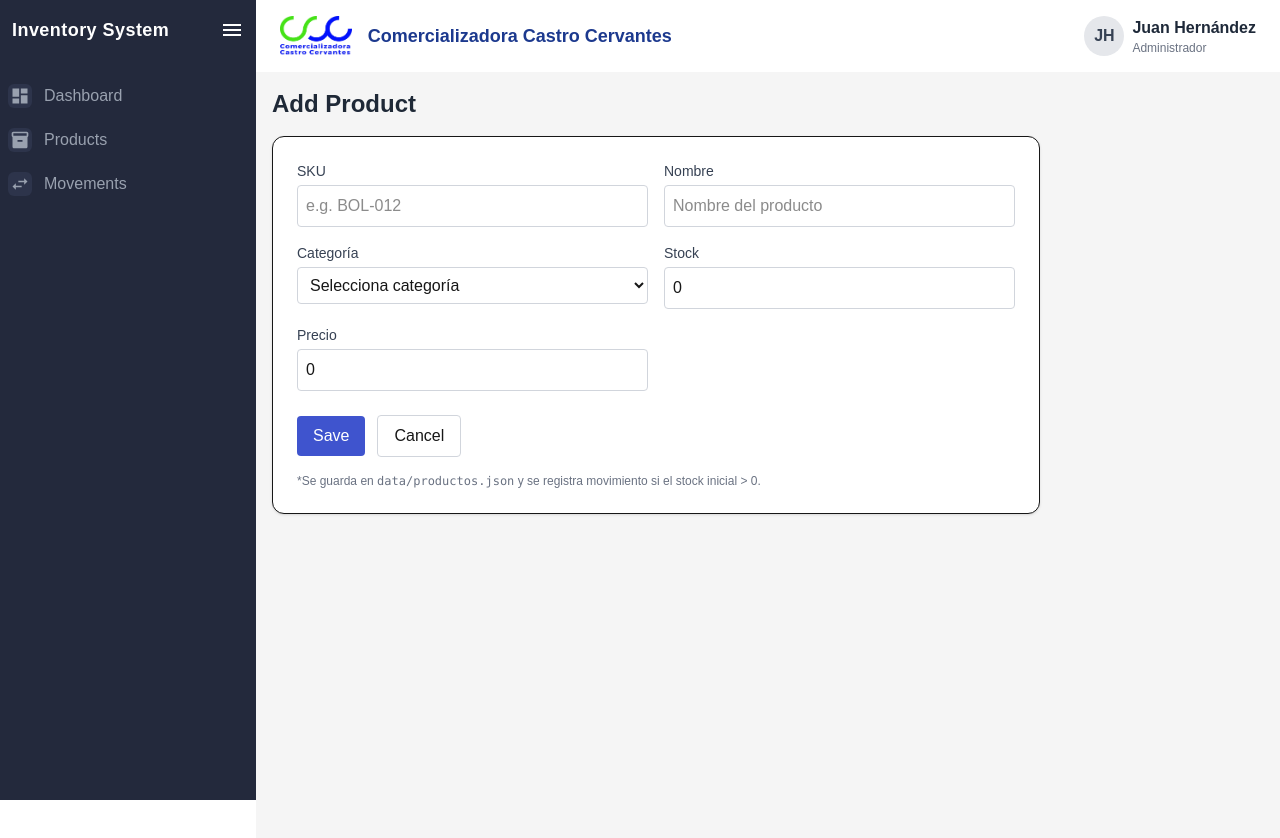
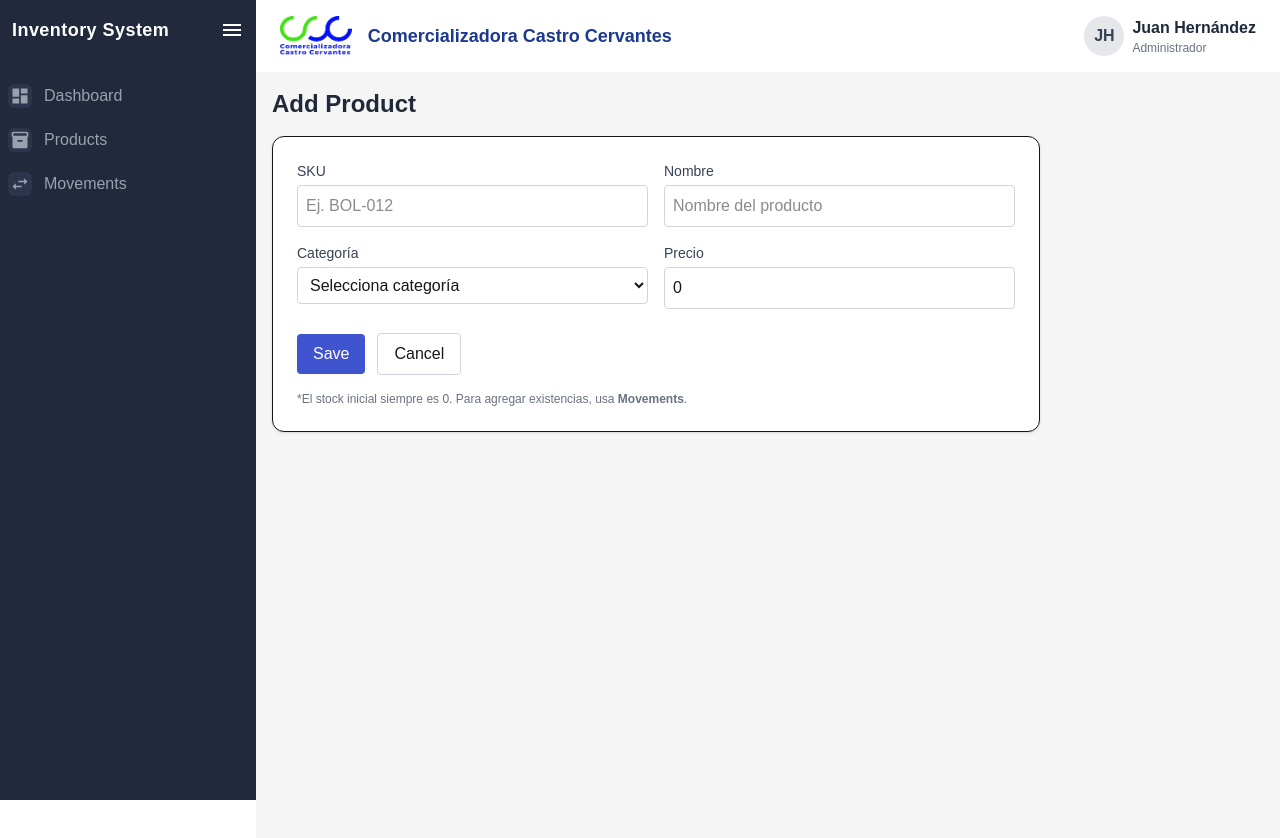
Before and after one commit to Juan-Hernandez-Dev/CCC_Inventory, a Next.js app: page /products/new in a window 1280 px wide. Shown: the top 838 px of the page. Built offline with nearby package versions, Linux system fonts and the light colour scheme.

Commit message:
Correcion al agregar producto

```diff
--- a/components/ProductsTable.tsx
+++ b/components/ProductsTable.tsx
@@ -1,28 +1,24 @@
-"use client";
+import React from "react";
+import { MdEdit, MdClose, MdCheckCircle, MdWarning, MdCancel } from "react-icons/md";
+import Link from "next/link";
 
-import React from 'react';
-import { MdEdit, MdClose, MdCheckCircle, MdWarning, MdCancel } from 'react-icons/md';
-
-// Define the Product type
-export interface Product {
-  id?: number; // opcional: muchos registros no traen id
+type ProductRow = {
   sku: string;
   nombre: string;
   precio: number;
   categoria: string;
   stock: number;
-  estado: string; // "Available" | "Restock Soon" | "Out of Stock"
-}
+  estado: "Available" | "Restock Soon" | "Out of Stock" | string;
+};
 
 type Props = {
-  products: Product[];
-  onEdit?: (p: Product) => void;
-  onDelete?: (p: Product) => void;
+  products: ProductRow[];
+  /** Se llama después de borrar para que el padre refresque o quite el item de la lista */
+  onDeleted?: (sku: string) => void;
 };
 
-// Helper to render status with color and icon
 const StatusCell: React.FC<{ status: string }> = ({ status }) => {
-  if (status === 'Available') {
+  if (status === "Available") {
     return (
       <span className="flex items-center justify-center gap-1 text-green-600 font-semibold">
         <MdCheckCircle className="text-green-500" size={18} />
@@ -30,7 +26,7 @@ const StatusCell: React.FC<{ status: string }> = ({ status }) => {
       </span>
     );
   }
-  if (status === 'Restock Soon') {
+  if (status === "Restock Soon") {
     return (
       <span className="flex items-center justify-center gap-1 text-yellow-600 font-semibold">
         <MdWarning className="text-yellow-500" size={18} />
@@ -38,7 +34,7 @@ const StatusCell: React.FC<{ status: string }> = ({ status }) => {
       </span>
     );
   }
-  if (status === 'Out of Stock') {
+  if (status === "Out of Stock") {
     return (
       <span className="flex items-center justify-center gap-1 text-red-600 font-semibold">
         <MdCancel className="text-red-500" size={18} />
@@ -49,7 +45,27 @@ const StatusCell: React.FC<{ status: string }> = ({ status }) => {
   return <span>{status}</span>;
 };
 
-const ProductsTable: React.FC<Props> = ({ products, onEdit, onDelete }) => {
+const ProductsTable: React.FC<Props> = ({ products, onDeleted }) => {
+  const handleDelete = async (sku: string) => {
+    if (!confirm(`Delete product ${sku}?`)) return;
+    try {
+      const res = await fetch(`/api/products/${encodeURIComponent(sku)}`, {
+        method: "DELETE",
+      });
+      if (!res.ok) {
+        let msg = "Could not delete product.";
+        try {
+          msg = (await res.json())?.error ?? msg;
+        } catch {}
+        alert(msg);
+        return;
+      }
+      onDeleted?.(sku);
+    } catch {
+      alert("Network error deleting product.");
+    }
+  };
+
   return (
     <div>
       <table className="w-full border-collapse rounded-lg shadow-bottom-sides">
@@ -66,10 +82,7 @@ const ProductsTable: React.FC<Props> = ({ products, onEdit, onDelete }) => {
         </thead>
         <tbody>
           {products.map((product, idx) => (
-            <tr
-              key={`${product.sku ?? product.id ?? 'no-key'}-${idx}`} // ✅ clave estable y única
-              className={idx % 2 === 0 ? 'bg-white' : 'bg-gray-100'}
-            >
+            <tr key={product.sku} className={idx % 2 === 0 ? "bg-white" : "bg-gray-100"}>
               <td className="p-2 text-center">{product.sku}</td>
               <td className="p-2 text-left">{product.nombre}</td>
               <td className="p-2 text-center">${product.precio}</td>
@@ -79,19 +92,19 @@ const ProductsTable: React.FC<Props> = ({ products, onEdit, onDelete }) => {
               </td>
               <td className="p-2 text-center">{product.stock}</td>
               <td className="p-2 flex justify-center gap-2">
-                {/* Edit button */}
-                <button
-                  type="button"
-                  onClick={() => onEdit?.(product)}
+                {/* Edit -> usa /products/edit?sku=... */}
+                <Link
+                  href={`/products/edit?sku=${encodeURIComponent(product.sku)}`}
                   className="w-8 h-8 flex items-center justify-center bg-blue-600 hover:bg-blue-700 text-white rounded-md"
                   title="Edit"
                 >
                   <MdEdit size={20} />
-                </button>
-                {/* Delete button */}
+                </Link>
+
+                {/* Delete */}
                 <button
                   type="button"
-                  onClick={() => onDelete?.(product)}
+                  onClick={() => handleDelete(product.sku)}
                   className="w-8 h-8 flex items-center justify-center bg-red-600 hover:bg-red-700 text-white rounded-md"
                   title="Delete"
                 >
@@ -100,6 +113,14 @@ const ProductsTable: React.FC<Props> = ({ products, onEdit, onDelete }) => {
               </td>
             </tr>
           ))}
+
+          {products.length === 0 && (
+            <tr>
+              <td className="p-6 text-center text-gray-500" colSpan={7}>
+                No products found.
+              </td>
+            </tr>
+          )}
         </tbody>
       </table>
     </div>
--- a/data/movements.json
+++ b/data/movements.json
@@ -1,5 +1,86 @@
 {
   "movements": [
+    {
+      "id": "143199bc-c169-4354-9274-419999ad59a7",
+      "product": "siete",
+      "sku": "PRU-007",
+      "movement": "Stock In",
+      "quantity": 20,
+      "user": "System",
+      "date": "2025-10-13T09:05:53.546Z"
+    },
+    {
+      "id": "d66a58e3-cf28-4d67-87e2-86bd6986b0a1",
+      "product": "aaa",
+      "sku": "PRU-007",
+      "movement": "Stock In",
+      "quantity": 50,
+      "user": "System",
+      "date": "2025-10-13T09:04:52.558Z"
+    },
+    {
+      "id": "1e1f29cc-f604-4685-a68d-90c42dbaa5ed",
+      "product": "prueba cuatro",
+      "sku": "PRU-004",
+      "movement": "Stock Out",
+      "quantity": 50,
+      "user": "System",
+      "date": "2025-10-13T09:04:10.518Z"
+    },
+    {
+      "id": "34ed98d4-0e59-4dc0-b840-b1d15397ee62",
+      "product": "prueba cuatro",
+      "sku": "PRU-004",
+      "movement": "Stock In",
+      "quantity": 40,
+      "user": "System",
+      "date": "2025-10-13T08:59:39.612Z"
+    },
+    {
+      "id": "f978c042-f3df-41d2-b8fc-4455fb7f96c6",
+      "product": "prueba tres",
+      "sku": "PRU-003",
+      "movement": "Stock Out",
+      "quantity": 100,
+      "user": "System",
+      "date": "2025-10-13T08:59:03.774Z"
+    },
+    {
+      "id": "3b047e39-45a2-4828-88c6-537aaf5279e9",
+      "product": "prueba tres",
+      "sku": "PRU-003",
+      "movement": "Stock In",
+      "quantity": 45,
+      "user": "System",
+      "date": "2025-10-13T08:57:20.714Z"
+    },
+    {
+      "id": "74168a64-e6a5-4a22-be68-7c052ae19127",
+      "product": "prueba dos",
+      "sku": "PRU-002",
+      "movement": "Stock In",
+      "quantity": 10,
+      "user": "System",
+      "date": "2025-10-13T08:54:15.197Z"
+    },
+    {
+      "id": "f9e16801-9cc4-49c9-b453-fe86086eeaba",
+      "product": "prueba",
+      "sku": "PRU-001",
+      "movement": "Stock Out",
+      "quantity": 8,
+      "user": "System",
+      "date": "2025-10-13T08:47:23.343Z"
+    },
+    {
+      "id": "a22ec59a-5a6a-43b9-a7eb-e3f7d9aeb6a6",
+      "product": "prueba",
+      "sku": "PRU-001",
+      "movement": "Stock In",
+      "quantity": 1,
+      "user": "System",
+      "date": "2025-10-13T08:47:02.005Z"
+    },
     {
       "id": "78753ef4-ce62-47c7-ba5b-cb5a1b88ec76",
       "product": "Bolsa negra 60 x 90 cm (B60)",
--- a/data/productos.json
+++ b/data/productos.json
@@ -5,7 +5,7 @@
       "nombre": "Bolsa negra 60 x 90 cm (B60)",
       "categoria": "BOLSAS",
       "stock": 13,
-      "precio": 40
+      "precio": 45
     },
     {
       "sku": "FER-005",
@@ -129,10 +129,31 @@
     },
     {
       "sku": "PRU-001",
-      "nombre": "Prueba uno",
+      "nombre": "prueba",
       "categoria": "BOLSAS",
-      "stock": 4,
-      "precio": 10
+      "stock": 1,
+      "precio": 12
+    },
+    {
+      "sku": "PRU-002",
+      "nombre": "prueba dos",
+      "categoria": "BOLSAS",
+      "stock": 0,
+      "precio": 150
+    },
+    {
+      "sku": "PRU-003",
+      "nombre": "prueba tres",
+      "categoria": "BOLSAS",
+      "stock": 0,
+      "precio": 140
+    },
+    {
+      "sku": "PRU-004",
+      "nombre": "prueba cuatro",
+      "categoria": "BOLSAS",
+      "stock": 0,
+      "precio": 23
     }
   ]
 }
--- a/src/app/api/products/[sku]/route.ts
+++ b/src/app/api/products/[sku]/route.ts
@@ -2,7 +2,6 @@ import { NextResponse } from "next/server";
 import { readProducts, upsertProduct, deleteProduct } from "@/lib/jsonDb";
 import type { Product } from "@/lib/jsonDb";
 
-// Next 15: params es asíncrono
 type Params = Promise<{ sku: string }>;
 
 export async function GET(_req: Request, ctx: { params: Params }) {
@@ -17,11 +16,11 @@ export async function PUT(req: Request, ctx: { params: Params }) {
   const { sku } = await ctx.params;
   const body = (await req.json()) as Partial<Product>;
 
-  // Ignoramos cualquier "stock" enviado: solo nombre/categoría/precio.
   const productos = await readProducts();
   const existente = productos.find((p) => p.sku === sku);
+
   if (!existente) {
-    // Crear en caso de que no exista (stock = 0; se ajusta solo por Movements)
+    // Crear SIN stock (stock = 0). Stock solo por Movements.
     const nuevo: Product = {
       sku,
       nombre: String(body.nombre ?? ""),
@@ -33,14 +32,14 @@ export async function PUT(req: Request, ctx: { params: Params }) {
     return NextResponse.json({ ok: true, productos: out }, { status: 200 });
   }
 
+  // Editar sin tocar stock
   const actualizado: Product = {
     sku,
     nombre: String(body.nombre ?? existente.nombre),
     categoria: String(body.categoria ?? existente.categoria),
-    stock: existente.stock, // ← no se toca aquí
+    stock: existente.stock, // ← intocable aquí
     precio: Number(body.precio ?? existente.precio),
   };
-
   const out = await upsertProduct(actualizado);
   return NextResponse.json({ ok: true, productos: out }, { status: 200 });
 }
--- a/src/app/products/new/page.tsx
+++ b/src/app/products/new/page.tsx
@@ -2,84 +2,74 @@
 
 import React, { useState } from "react";
 import { useRouter } from "next/navigation";
-import Header from "../../../../components/Header";
-import Sidebar from "../../../../components/Sidebar";
+import Header from "@/components/Header";
+import Sidebar from "@/components/Sidebar";
 
 const CATEGORY_OPTIONS = [
   "BOLSAS","FERRETERIA","PERFUMERIA","LIQ. 5 LITROS","ESCOBAS","FIBRAS",
   "LIQ. 1 LITRO","JARCERIA","PASTILLA/AROMA","PAPEL","VENENO","DESPACHADORES",
-  "LIQ. 500 ML","TRAPADORES BG","DULCERIA"
+  "LIQ. 500 ML","TRAPADORES BG","DULCERIA",
 ];
-
-type NewProduct = {
-  sku: string;
-  nombre: string;
-  categoria: string;
-  stock: number;
-  precio: number;
-};
 
 export default function NewProductPage() {
   const router = useRouter();
   const [sidebarWidth, setSidebarWidth] = useState("64px");
 
-  const [form, setForm] = useState<NewProduct>({ sku: "", nombre: "", categoria: "", stock: 0, precio: 0 });
-  const [errors, setErrors] = useState<{ [k: string]: string }>({});
+  const [form, setForm] = useState({
+    sku: "",
+    nombre: "",
+    categoria: "",
+    precio: 0,
+  });
+  const [errors, setErrors] = useState<{[k:string]: string}>({});
   const [saving, setSaving] = useState(false);
 
-  const handleChange = (k: keyof NewProduct, v: string) => {
-    setForm((prev) => ({ ...prev, [k]: k === "stock" || k === "precio" ? (v === "" ? 0 : Number(v)) : v }));
+  const handle = (k: keyof typeof form, v: string) => {
+    setForm(prev => ({
+      ...prev,
+      [k]: k === "precio" ? Number(v) : v,
+    }));
   };
 
-  const validate = (): boolean => {
-    const e: { [k: string]: string } = {};
+  const validate = () => {
+    const e: {[k:string]: string} = {};
     if (!form.sku.trim()) e.sku = "SKU requerido";
     if (!form.nombre.trim()) e.nombre = "Nombre requerido";
-    if (!form.categoria) e.categoria = "Selecciona una categoría";
-    if (Number.isNaN(form.stock) || form.stock < 0) e.stock = "Stock debe ser 0 o mayor";
-    if (Number.isNaN(form.precio) || form.precio < 0) e.precio = "Precio debe ser 0 o mayor";
+    if (!form.categoria.trim()) e.categoria = "Categoría requerida";
+    if (!Number.isFinite(form.precio) || form.precio < 0) e.precio = "Precio inválido";
     setErrors(e);
     return Object.keys(e).length === 0;
   };
 
-  const onSubmit = async (e: React.FormEvent) => {
-    e.preventDefault();
+  const onSubmit = async (ev: React.FormEvent) => {
+    ev.preventDefault();
     if (!validate()) return;
     setSaving(true);
     try {
-      // 1) Crear producto
-      const res = await fetch("/api/products", {
-        method: "POST",
+      // ⚠️ Creamos el producto sin stock (la API lo fija a 0)
+      const res = await fetch(`/api/products/${encodeURIComponent(form.sku)}`, {
+        method: "PUT",
         headers: { "Content-Type": "application/json" },
-        body: JSON.stringify(form),
+        body: JSON.stringify({
+          nombre: form.nombre,
+          categoria: form.categoria,
+          precio: form.precio,
+          // 👇 No enviamos 'stock'
+        }),
       });
-      if (!res.ok) throw new Error("No se pudo guardar el producto");
+      if (!res.ok) throw new Error();
 
-      // 2) Si hay stock inicial, registrar movement "Stock In"
-      if (form.stock > 0) {
-        await fetch("/api/movements", {
-          method: "POST",
-          headers: { "Content-Type": "application/json" },
-          body: JSON.stringify({
-            product: form.nombre,
-            sku: form.sku,
-            movement: "Stock In",
-            quantity: form.stock,
-            user: "System",
-          }),
-        });
-      }
-
-      router.push("/products");
-    } catch (err) {
-      alert("No se pudo guardar.");
+      // Tras crearlo, te llevo directo a crear su primer movimiento
+      router.push(`/movements/new?sku=${encodeURIComponent(form.sku)}`);
+    } catch {
+      alert("No se pudo crear el producto.");
     } finally {
       setSaving(false);
     }
   };
 
   return (
-    <div className="flex h-screen" style={{ margin: 0, padding: 0 }}>
+    <div className="flex h-screen" style={{ margin:0, padding:0 }}>
       <Sidebar onWidthChange={setSidebarWidth} />
       <div className="flex-1" style={{ marginLeft: sidebarWidth }}>
         <Header />
@@ -88,11 +78,14 @@ export default function NewProductPage() {
 
           <form onSubmit={onSubmit} className="bg-white rounded-xl shadow p-6 border max-w-3xl">
             <div className="grid grid-cols-1 md:grid-cols-2 gap-4">
+
               <div>
                 <label className="block text-sm font-medium text-gray-700 mb-1">SKU</label>
                 <input
-                  type="text" value={form.sku} onChange={(e) => handleChange("sku", e.target.value)}
-                  className={`w-full border rounded p-2 focus:outline-none ${errors.sku ? "border-red-500" : "border-gray-300"}`} placeholder="e.g. BOL-012"
+                  value={form.sku}
+                  onChange={e => handle("sku", e.target.value)}
+                  className={`w-full border rounded p-2 focus:outline-none ${errors.sku ? "border-red-500" : "border-gray-300"}`}
+                  placeholder="Ej. BOL-012"
                 />
                 {errors.sku && <p className="text-sm text-red-600 mt-1">{errors.sku}</p>}
               </div>
@@ -100,8 +93,10 @@ export default function NewProductPage() {
               <div>
                 <label className="block text-sm font-medium text-gray-700 mb-1">Nombre</label>
                 <input
-                  type="text" value={form.nombre} onChange={(e) => handleChange("nombre", e.target.value)}
-                  className={`w-full border rounded p-2 focus:outline-none ${errors.nombre ? "border-red-500" : "border-gray-300"}`} placeholder="Nombre del producto"
+                  value={form.nombre}
+                  onChange={e => handle("nombre", e.target.value)}
+                  className={`w-full border rounded p-2 focus:outline-none ${errors.nombre ? "border-red-500" : "border-gray-300"}`}
+                  placeholder="Nombre del producto"
                 />
                 {errors.nombre && <p className="text-sm text-red-600 mt-1">{errors.nombre}</p>}
               </div>
@@ -109,32 +104,29 @@ export default function NewProductPage() {
               <div>
                 <label className="block text-sm font-medium text-gray-700 mb-1">Categoría</label>
                 <select
-                  value={form.categoria} onChange={(e) => handleChange("categoria", e.target.value)}
+                  value={form.categoria}
+                  onChange={e => handle("categoria", e.target.value)}
                   className={`w-full border rounded p-2 bg-white ${errors.categoria ? "border-red-500" : "border-gray-300"}`}
                 >
                   <option value="">Selecciona categoría</option>
-                  {CATEGORY_OPTIONS.map((opt) => <option key={opt} value={opt}>{opt}</option>)}
+                  {CATEGORY_OPTIONS.map(c => <option key={c} value={c}>{c}</option>)}
                 </select>
                 {errors.categoria && <p className="text-sm text-red-600 mt-1">{errors.categoria}</p>}
               </div>
 
               <div>
-                <label className="block text-sm font-medium text-gray-700 mb-1">Stock</label>
-                <input
-                  type="number" min={0} value={form.stock ?? 0} onChange={(e) => handleChange("stock", e.target.value)}
-                  className={`w-full border rounded p-2 focus:outline-none ${errors.stock ? "border-red-500" : "border-gray-300"}`} placeholder="0"
-                />
-                {errors.stock && <p className="text-sm text-red-600 mt-1">{errors.stock}</p>}
-              </div>
-
-              <div>
                 <label className="block text-sm font-medium text-gray-700 mb-1">Precio</label>
                 <input
-                  type="number" min={0} value={form.precio ?? 0} onChange={(e) => handleChange("precio", e.target.value)}
-                  className={`w-full border rounded p-2 focus:outline-none ${errors.precio ? "border-red-500" : "border-gray-300"}`} placeholder="0"
+                  type="number" min={0}
+                  value={form.precio}
+                  onChange={e => handle("precio", e.target.value)}
+                  className={`w-full border rounded p-2 focus:outline-none ${errors.precio ? "border-red-500" : "border-gray-300"}`}
+                  placeholder="0.00"
                 />
                 {errors.precio && <p className="text-sm text-red-600 mt-1">{errors.precio}</p>}
               </div>
+
+              {/* SIN campo de Stock, por diseño */}
             </div>
 
             <div className="mt-6 flex items-center gap-3">
@@ -147,7 +139,7 @@ export default function NewProductPage() {
             </div>
 
             <p className="text-xs text-gray-500 mt-4">
-              *Se guarda en <code>data/productos.json</code> y se registra movimiento si el stock inicial &gt; 0.
+              *El stock inicial siempre es 0. Para agregar existencias, usa <strong>Movements</strong>.
             </p>
           </form>
         </div>
```
Also changed, not shown: src/app/products/page.tsx (+103 -77 lines).
